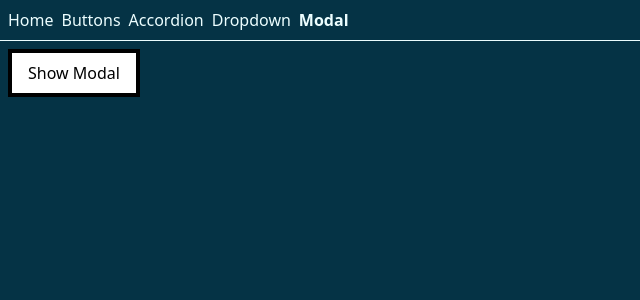
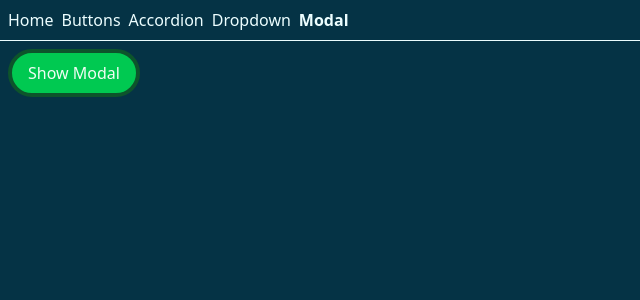
Before and after one commit to SmackSmash/comps-ts, a React (Vite) app: page /modal in a window 1280 px wide. Shown: the top 300 px of the page, without its empty margins (0-640 px from the left). Built offline with nearby package versions, Linux system fonts and the light colour scheme.

Commit message:
A little styling

```diff
--- a/src/routes/modal.tsx
+++ b/src/routes/modal.tsx
@@ -13,7 +13,9 @@ const RouteComponent = () => {
 
   return (
     <div>
-      <Button onClick={handleClick}>Show Modal</Button>
+      <Button style='success' rounded onClick={handleClick}>
+        Show Modal
+      </Button>
       <AnimatePresence>{showModal && <Modal key='modal' onClick={handleClick} />}</AnimatePresence>
     </div>
   );
```
